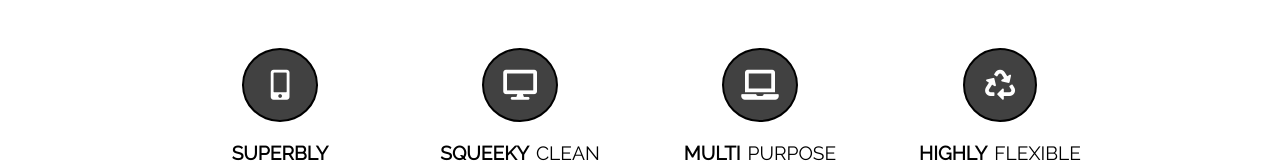
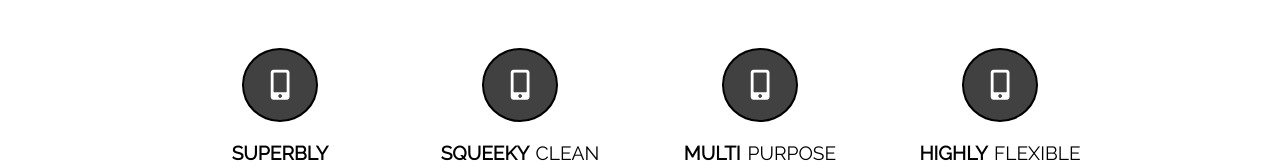
Before and after one commit to DBi1512/React-Power, a React (Create React App) app: page / in a window 1280 px wide. Shown: the part 464-630 px from the top of the page. Built offline with nearby package versions, Linux system fonts and the light colour scheme.

Commit message:
Solution added

```diff
--- a/src/components/App.js
+++ b/src/components/App.js
@@ -11,12 +11,31 @@ import Footer from "./Footer";
 import Data from "./Data";
 
 class App extends Component {
+
   render() {
+    const renderSolution = Data.solution.map(
+      ({ solutionHeader1, solutionHeader2, solutionPara, solutionTag, solutionBtn }) => (
+        <Solution
+          solutionHeader1={solutionHeader1}
+          solutionHeader2={solutionHeader2}
+          solutionPara={solutionPara}
+          solutionTag={solutionTag}
+          solutionBtn={solutionBtn}
+        />
+      ),
+    );
+
     return (
       <div>
-        <Header header={Data.HeaderData} />
-        <BigQuote bigQuote={Data.BigQuoteData} />
-        <Solution />
+        <Header header={Data.headerData} />
+        <BigQuote bigQuote={Data.bigQuoteData} />
+
+        <section className="border-top">
+          <div className="container">
+            <div className="solution">{renderSolution}</div>
+          </div>
+        </section>
+
         <Blog />
         <Grid />
         <ContactQuote />
--- a/src/components/Data.js
+++ b/src/components/Data.js
@@ -15,7 +15,7 @@ const headerTagBtn = "Learn more";
 
 const headerTag = "#root";
 
-const HeaderData = { headerImage, headerTitle, headerPara, headerTagBtn, headerTag };
+const headerData = { headerImage, headerTitle, headerPara, headerTagBtn, headerTag };
 
 /* BIGQUOTE ==================================*/
 
@@ -29,12 +29,45 @@ const bigQuoteBtn = "Get started";
 
 const bigQuoteTag = "#bigQuote";
 
-const BigQuoteData = { bigQuoteHeader, bigQuoteBtn, bigQuoteTag };
+const bigQuoteData = { bigQuoteHeader, bigQuoteBtn, bigQuoteTag };
 
 /* SOLUTION ================================= */
 
-
+const solution = [
+  {
+    solutionHeader1: "Superbly ",
+    solutionHeader2: "responsive",
+    solutionPara:
+      "Lorem ipsum, dolor sit amet consectetur adipisicing elit. Ullam reiciendis neque laboriosam quis sunt ad!",
+    solutionTag: "#solution",
+    solutionBtn: "Read more",
+  },
+  {
+    solutionHeader1: "Squeeky ",
+    solutionHeader2: "clean",
+    solutionPara:
+      "Lorem ipsum, dolor sit amet consectetur adipisicing elit. Ullam reiciendis neque laboriosam quis sunt ad!",
+    solutionTag: "#solution",
+    solutionBtn: "Read more",
+  },
+  {
+    solutionHeader1: "Multi ",
+    solutionHeader2: "purpose",
+    solutionPara:
+      "Lorem ipsum, dolor sit amet consectetur adipisicing elit. Ullam reiciendis neque laboriosam quis sunt ad!",
+    solutionTag: "#solution",
+    solutionBtn: "Read more",
+  },
+  {
+    solutionHeader1: "Highly ",
+    solutionHeader2: "flexible",
+    solutionPara:
+      "Lorem ipsum, dolor sit amet consectetur adipisicing elit. Ullam reiciendis neque laboriosam quis sunt ad!",
+    solutionTag: "#solution",
+    solutionBtn: "Read more",
+  },
+];
 
 /* DATA ======================================*/
-const Data = { HeaderData, BigQuoteData };
+const Data = { headerData, bigQuoteData, solution };
 export default Data;
--- a/src/components/Solution.js
+++ b/src/components/Solution.js
@@ -1,51 +1,19 @@
 import React from "react";
 
-const Solution = () => {
-  return   <section className="border-top">
-  <div className="container">
-    <div className="solution">
-      <div className="solution-method">
-        <i className="fa fa-mobile-alt"></i>
-        <h3 className="solution__header"><strong>Superbly</strong> responsive</h3>
-        <p className="solution__para">Lorem ipsum, dolor sit amet consectetur adipisicing elit. Ullam reiciendis
-          neque
-          laboriosam quis sunt
-          ad!</p>
-        <a className="solution__tag" href="#solution">Read more</a>
-      </div>
-
-      <div className="solution-method">
-        <i className="fa fa-desktop"></i>
-        <h3 className="solution__header"><strong>Squeeky</strong> clean</h3>
-        <p className="solution__para">Lorem ipsum, dolor sit amet consectetur adipisicing elit. Ullam reiciendis
-          neque
-          laboriosam quis sunt
-          ad!</p>
-        <a className="solution__tag" href="#solution">Read more</a>
-      </div>
-
-      <div className="solution-method">
-        <i className="fa fa-laptop"></i>
-        <h3 className="solution__header"><strong>Multi</strong> purpose</h3>
-        <p className="solution__para">Lorem ipsum, dolor sit amet consectetur adipisicing elit. Ullam reiciendis
-          neque
-          laboriosam quis sunt
-          ad!</p>
-        <a className="solution__tag" href="#solution">Read more</a>
-      </div>
-
-      <div className="solution-method">
-        <i className="fa fa-recycle"></i>
-        <h3 className="solution__header"><strong>Highly</strong> flexible</h3>
-        <p className="solution__para">Lorem ipsum, dolor sit amet consectetur adipisicing elit. Ullam reiciendis
-          neque
-          laboriosam quis sunt
-          ad!</p>
-        <a className="solution__tag" href="#solution">Read more</a>
-      </div>
+const Solution = ({ solutionHeader1, solutionHeader2, solutionPara, solutionTag, solutionBtn }) => {
+  return (
+    <div className="solution-method">
+      <i className="fa fa-mobile-alt" />
+      <h3 className="solution__header">
+        <strong>{solutionHeader1}</strong>
+        {solutionHeader2}
+      </h3>
+      <p className="solution__para">{solutionPara}</p>
+      <a className="solution__tag" href={solutionTag}>
+        {solutionBtn}
+      </a>
     </div>
-  </div>
-</section>
-}
+  );
+};
 
 export default Solution;
```
